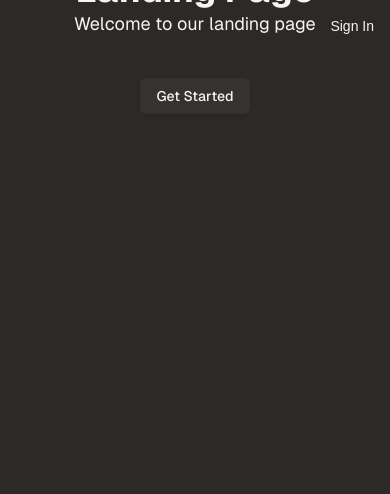
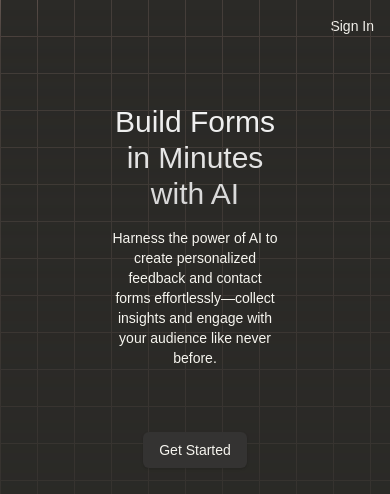
Before and after one commit to anujsb/Feedback-saas, a Next.js app: page / in a window 390 px wide. Shown: the top 494 px of the page. Built offline with nearby package versions, Linux system fonts and the light colour scheme; no server answers.

Commit message:
delay api hit

```diff
--- a/app/page.tsx
+++ b/app/page.tsx
@@ -1,16 +1,18 @@
+import { Hero } from "@/components/landing/Hero";
 import { Button } from "@/components/ui/button";
 import Link from "next/link";
 
 export default function Home() {
   return (
-    <div className="grid grid-rows-[20px_1fr_20px] items-center justify-items-center min-h-screen p-8 pb-20 gap-16 sm:p-20 font-[family-name:var(--font-geist-sans)]">
-      <main className="flex flex-col items-center justify-center">
+    <div className="bg-background text-text ">
+      {/* <main className="flex flex-col items-center justify-center">
         <h1 className="text-4xl font-bold">Landing Page</h1>
         <p className="text-lg">Welcome to our landing page</p>
         <Link className="mt-10" href="/createform">
           <Button>Get Started</Button>
         </Link>
-      </main>
+      </main> */}
+      <Hero />
     </div>
   );
 }
--- a/components/CreateForm.tsx
+++ b/components/CreateForm.tsx
@@ -195,15 +195,40 @@ const CreateForm = () => {
     },
     [user, router]
   );
+  const [lastRequestTime, setLastRequestTime] = useState(0);
+
+  // const onCreateForm = useCallback(async () => {
+  //   if (!isLoaded || !isSignedIn) {
+  //     setError("User is not signed in");
+  //     return;
+  //   }
+
+  //   setLoading(true);
+
+    // try {
+    //   const result = await AiChatSession("Description" + userInput + PROMPT);
+    //   const aiResponse = await result.response.text();
+    //   if (aiResponse) {
+    //     await createFormInDB(aiResponse);
+    //   }
+    // } catch (error) {
+    //   console.error("Error during AI session:", error);
+    //   setError("Error creating form");
+    // } finally {
+    //   setLoading(false);
+    // }
+  // }, [isLoaded, isSignedIn, userInput, createFormInDB]);
 
   const onCreateForm = useCallback(async () => {
-    if (!isLoaded || !isSignedIn) {
-      setError("User is not signed in");
+    const currentTime = Date.now();
+    // Check if 10 seconds have passed since the last request
+    if (currentTime - lastRequestTime < 10000) {
+      setError("Please wait 10 seconds before making another request.");
       return;
     }
 
     setLoading(true);
-
+    setLastRequestTime(currentTime);
     try {
       const result = await AiChatSession("Description" + userInput + PROMPT);
       const aiResponse = await result.response.text();
@@ -216,12 +241,33 @@ const CreateForm = () => {
     } finally {
       setLoading(false);
     }
-  }, [isLoaded, isSignedIn, userInput, createFormInDB]);
+  }, [isLoaded, isSignedIn, userInput, createFormInDB, lastRequestTime]);
 
+  // const createFixedForm = useCallback(
+  //   async (formData: unknown) => {
+  //     if (!isLoaded || !isSignedIn) {
+  //       setError("User is not signed in");
+  //       return;
+  //     }
+
+  //     setLoading(true);
+  //     try {
+  //       await createFormInDB(JSON.stringify(formData));
+  //     } catch (error) {
+  //       console.error("Error creating form:", error);
+  //       setError("Error creating form");
+  //     } finally {
+  //       setLoading(false);
+  //     }
+  //   },
+  //   [isLoaded, isSignedIn, createFormInDB]
+  // );
   const createFixedForm = useCallback(
     async (formData: unknown) => {
-      if (!isLoaded || !isSignedIn) {
-        setError("User is not signed in");
+      const currentTime = Date.now();
+      // Check if 10 seconds have passed since the last request
+      if (currentTime - lastRequestTime < 10000) {
+        setError("Please wait 10 seconds before making another request.");
         return;
       }
 
@@ -235,9 +281,8 @@ const CreateForm = () => {
           setLoading(false);
         }
       },
-    [isLoaded, isSignedIn, createFormInDB]
+      [isLoaded, isSignedIn, createFormInDB, lastRequestTime]
     );
-
   const handleSubmit = useCallback(
     (e: React.FormEvent<HTMLFormElement>) => {
       e.preventDefault();
--- /dev/null
+++ b/components/landing/Hero.tsx
@@ -0,0 +1,161 @@
+"use client";
+import React, { useEffect, useRef, useState, MouseEvent } from "react";
+import { motion, useAnimation } from "framer-motion";
+import { cn } from "@/lib/utils";
+import { Button } from "@/components/ui/button";
+import Link from "next/link";
+import Image from "next/image";
+// import InputSection from "./InputSection";
+// import Video from "./Video";
+
+export const Hero: React.FC = () => {
+  return (
+    <div className="relative h-full w-full flex justify-center items-center overflow-hidden">
+      <BackgroundCellCore />
+      <div className="relative z-50 px-4 md:px-8 lg:px-16 text-center pointer-events-none select-none mt-10">
+        <div className="mx-24">
+          <h1 className="text-3xl sm:text-4xl md:text-5xl lg:text-7xl font-medium text-center bg-clip-text text-transparent bg-gradient-to-b from-neutral-100 to-neutral-300 mt-16 md:mt-20 lg:mt-28 pointer-events-none">
+            Build Forms in Minutes with AI
+          </h1>
+          <p className="text-text text-sm sm:text-base md:text-lg lg:text-xl my-4 lg:my-6">
+            Harness the power of AI to create personalized feedback and contact
+            forms effortlessly—collect insights and engage with your audience
+            like never before.
+          </p>
+          <div className="my-6 flex flex-col sm:flex-row items-center justify-center gap-4">
+            {/* <Link
+              href="#about"
+              className="z-50 pointer-events-auto scroll-smooth	"
+            >
+              <Button className="px-4 py-2 text-sm sm:text-base">
+                Get Started
+              </Button>
+            </Link> */}
+             <Link className="mt-10 pointer-events-auto" href="/createform">
+          <Button>Get Started</Button>
+        </Link>
+          </div>
+        </div>
+        <div
+          id="about"
+          className="mt-16 md:mt-32 lg:mt-40 w-full pointer-events-auto z-50"
+        >
+          {/* <Video /> */}
+          {/* <InputSection /> */}
+        </div>
+      </div>
+    </div>
+  );
+};
+
+const BackgroundCellCore: React.FC = () => {
+  const [mousePosition, setMousePosition] = useState({ x: 0, y: 0 });
+  const ref = useRef<HTMLDivElement | null>(null);
+
+  const handleMouseMove = (event: MouseEvent) => {
+    if (ref.current) {
+      const rect = ref.current.getBoundingClientRect();
+      setMousePosition({
+        x: event.clientX - rect.left,
+        y: event.clientY - rect.top,
+      });
+    }
+  };
+
+  const size = 300;
+
+  return (
+    <div
+      ref={ref}
+      onMouseMove={handleMouseMove}
+      className="h-screen absolute inset-0"
+    >
+      <div className="absolute h-screen inset-y-0 overflow-hidden">
+        <div className="absolute h-full w-full pointer-events-none -bottom-2 z-40 bg-background [mask-image:linear-gradient(to_bottom,transparent,black)]"></div>
+        <div
+          className="absolute inset-0 z-20 bg-transparent"
+          style={{
+            maskImage: `radial-gradient(
+              ${size / 4}px circle at center,
+              white, transparent
+            )`,
+            WebkitMaskImage: `radial-gradient(
+              ${size / 4}px circle at center,
+              white, transparent
+            )`,
+            WebkitMaskPosition: `${mousePosition.x - size / 2}px ${
+              mousePosition.y - 1.5 * size
+            }px`,
+            WebkitMaskSize: `${size}px`,
+            maskSize: `${size}px`,
+            pointerEvents: "none",
+            maskRepeat: "no-repeat",
+            WebkitMaskRepeat: "no-repeat",
+          }}
+        >
+          <Pattern cellClassName="border-[#8e7a73] relative z-[100]" />
+        </div>
+        <Pattern className="opacity-[0.5]" cellClassName="border-secondary" />
+      </div>
+    </div>
+  );
+};
+
+const Pattern: React.FC<{ className?: string; cellClassName?: string }> = ({
+  className,
+  cellClassName,
+}) => {
+  const x = new Array(47).fill(0);
+  const y = new Array(30).fill(0);
+  const matrix = x.map((_, i) => y.map((_, j) => [i, j]));
+  const [clickedCell, setClickedCell] = useState<[number, number] | null>(null);
+
+  return (
+    <div className={cn("flex flex-row relative z-30", className)}>
+      {matrix.map((row, rowIdx) => (
+        <div
+          key={`matrix-row-${rowIdx}`}
+          className="flex flex-col relative z-20 border-b"
+        >
+          {row.map((_, colIdx) => {
+            // eslint-disable-next-line react-hooks/rules-of-hooks
+            const controls = useAnimation();
+
+            // eslint-disable-next-line react-hooks/rules-of-hooks
+            useEffect(() => {
+              if (clickedCell) {
+                const distance = Math.sqrt(
+                  Math.pow(clickedCell[0] - rowIdx, 2) +
+                    Math.pow(clickedCell[1] - colIdx, 2)
+                );
+                controls.start({
+                  opacity: [0, 1 - distance * 0.1, 0],
+                  transition: { duration: distance * 0.2 },
+                });
+              }
+            }, [clickedCell, rowIdx, colIdx, controls]);
+
+            return (
+              <div
+                key={`matrix-col-${colIdx}`}
+                className={cn(
+                  "bg-transparent border-l border-b border-neutral-600",
+                  cellClassName
+                )}
+                onClick={() => setClickedCell([rowIdx, colIdx])}
+              >
+                <motion.div
+                  initial={{ opacity: 0 }}
+                  whileHover={{ opacity: [0, 1, 0.5] }}
+                  transition={{ duration: 0.5, ease: "backOut" }}
+                  animate={controls}
+                  className="bg-[#8e7a73] h-9 w-9"
+                />
+              </div>
+            );
+          })}
+        </div>
+      ))}
+    </div>
+  );
+};
```
Also changed, not shown: middleware.ts (+26 -10 lines). Lines whose indentation alone changed are shown as unchanged.
